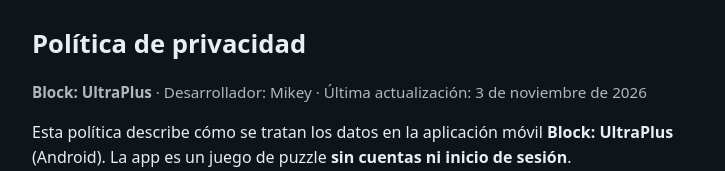
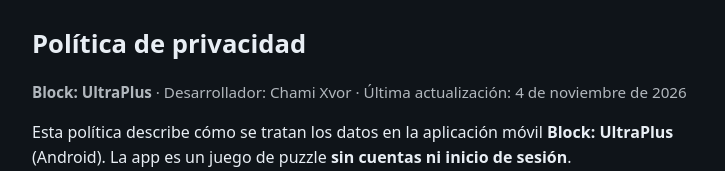
Before and after one commit to mikeyarr0001-beep/block-ultraplus-privacy, a plain HTML site: page index.html in a window 1280 px wide. Shown: the top 171 px of the page, without its empty margins (272-997 px from the left). Drawn offline with Linux system fonts and the light colour scheme.

Commit message:
Update developer name to Chami Xvor in privacy policy.
Co-authored-by: Cursor <cursoragent@cursor.com>

```diff
--- a/index.html
+++ b/index.html
@@ -23,7 +23,7 @@
 </head>
 <body>
   <h1>Política de privacidad</h1>
-  <p class="meta"><strong>Block: UltraPlus</strong> · Desarrollador: Mikey · Última actualización: 3 de noviembre de 2026</p>
+  <p class="meta"><strong>Block: UltraPlus</strong> · Desarrollador: Chami Xvor · Última actualización: 4 de noviembre de 2026</p>
 
   <p>
     Esta política describe cómo se tratan los datos en la aplicación móvil
```
